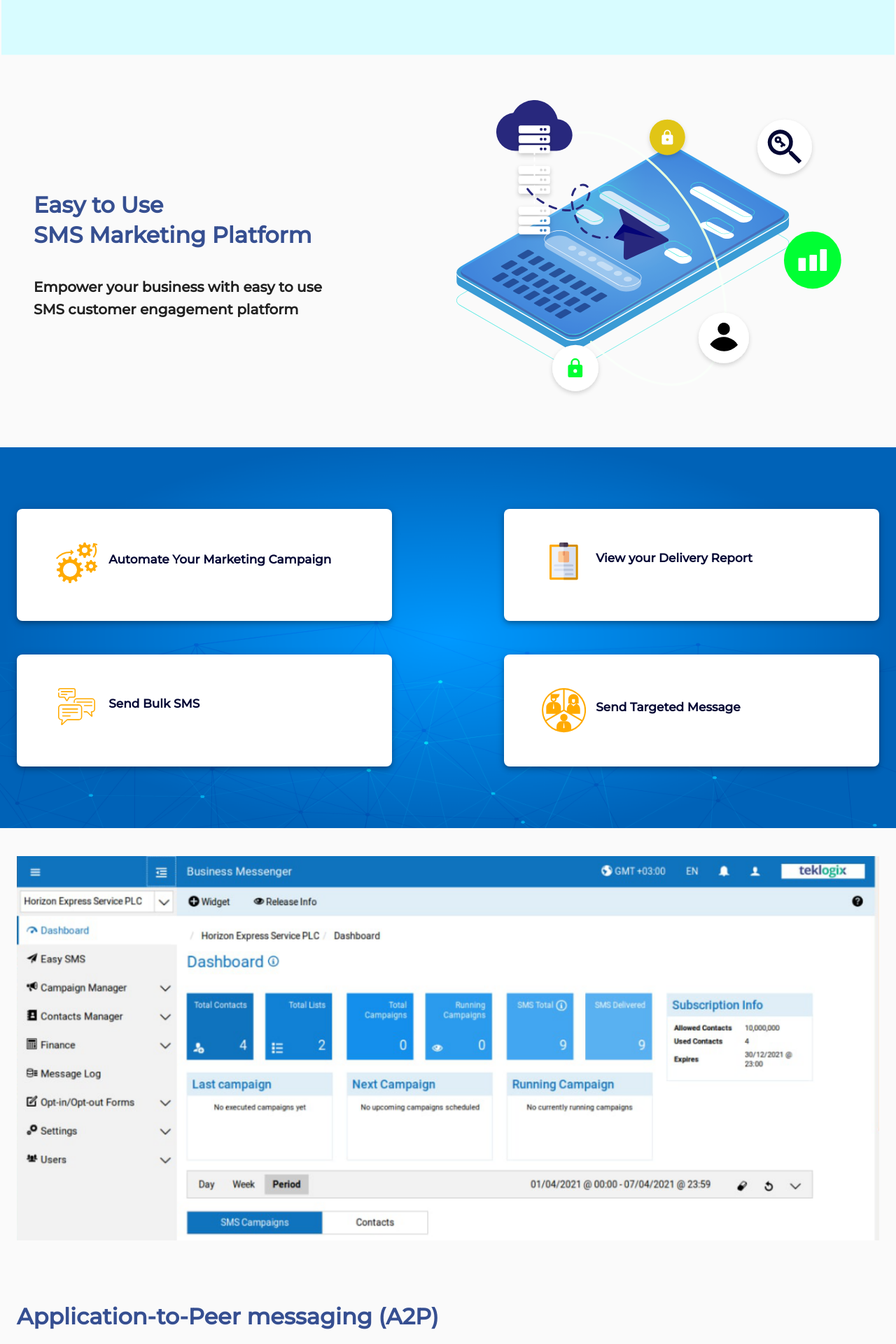
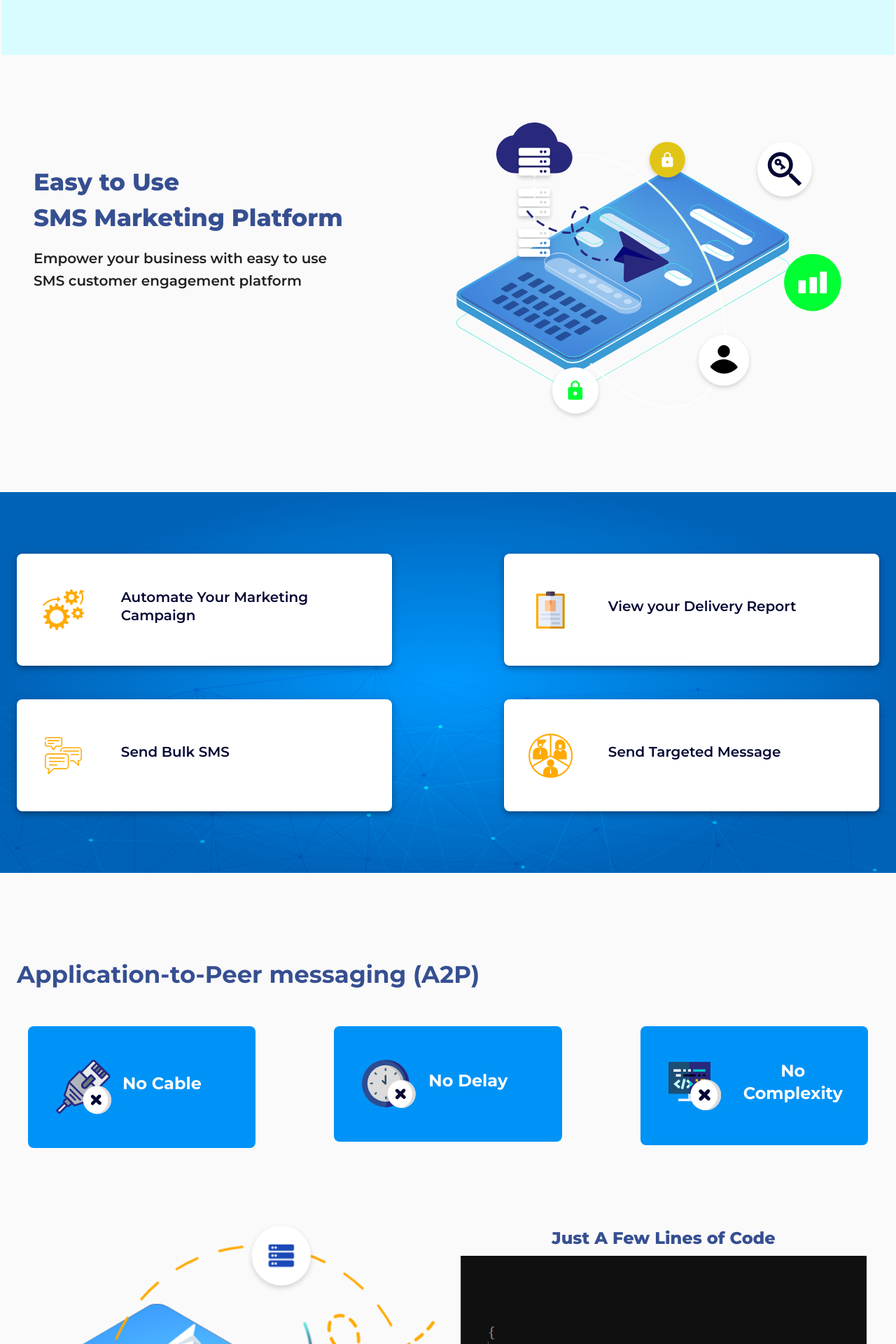
Before and after one commit to LeulAria/mt, a React (Create React App) app: page / in a window 1280 px wide. Shown: the part 1400-3320 px from the top of the page at 70% size. Built offline with nearby package versions, Linux system fonts and the light colour scheme; a web font is replaced by a local one.

Commit message:
🚸 IMPROVE: 💄 UI: - updates and improves ui

```diff
--- a/public/index.html
+++ b/public/index.html
@@ -1,19 +1,23 @@
 <!DOCTYPE html>
 <html lang="en">
+
 <head>
   <meta charset="utf-8" />
   <link rel="icon" href="%PUBLIC_URL%/favicon.ico" />
   <meta name="viewport" content="width=device-width, initial-scale=1" />
   <meta name="theme-color" content="#000000" />
-    <meta
-      name="description"
-      content="Web site created using create-react-app"
-    />
+  <meta name="description" content="Web site created using create-react-app" />
   <link rel="apple-touch-icon" href="%PUBLIC_URL%/logo192.png" />
   <link rel="preconnect" href="https://fonts.gstatic.com">
   <link href="https://fonts.googleapis.com/css2?family=Montserrat:wght@200;500&display=swap" rel="stylesheet">
   <link rel="preconnect" href="https://fonts.gstatic.com">
   <link href="https://fonts.googleapis.com/css2?family=Train+One&display=swap" rel="stylesheet">
+  <link rel="preconnect" href="https://fonts.gstatic.com">
+  <link href="https://fonts.googleapis.com/css2?family=Montserrat:wght@800&display=swap" rel="stylesheet">
+  <link rel="preconnect" href="https://fonts.gstatic.com">
+  <link href="https://fonts.googleapis.com/css2?family=Montserrat:wght@600&display=swap" rel="stylesheet">
+  <link rel="preconnect" href="https://fonts.gstatic.com">
+  <link href="https://fonts.googleapis.com/css2?family=Montserrat:wght@700&display=swap" rel="stylesheet">
   <!--
       manifest.json provides metadata used when your web app is installed on a
       user's mobile device or desktop. See https://developers.google.com/web/fundamentals/web-app-manifest/
@@ -30,6 +34,7 @@
     -->
   <title>React App</title>
 </head>
+
 <body>
   <noscript>You need to enable JavaScript to run this app.</noscript>
   <div id="root"></div>
@@ -44,4 +49,5 @@
       To create a production bundle, use `npm run build` or `yarn build`.
     -->
 </body>
+
 </html>
--- a/src/Pages/home/developers/index.tsx
+++ b/src/Pages/home/developers/index.tsx
@@ -7,7 +7,7 @@ import { makeStyles, Theme } from '@material-ui/core/styles';
 
 const useStyles = makeStyles((theme: Theme) => ({
     root:{
-        marginTop: '4rem',
+        marginTop: '10rem',
         marginBottom: '3rem',
     },
     contain: {
--- a/src/Pages/home/ease_use/index.tsx
+++ b/src/Pages/home/ease_use/index.tsx
@@ -11,7 +11,7 @@ import { makeStyles, Theme } from '@material-ui/core/styles';
 
 const useStyles = makeStyles((theme: Theme) => ({
     root: {
-        marginTop: '4rem',
+        marginTop: '10rem',
         marginBottom: '10rem',
     },
     contain: {
@@ -60,8 +60,8 @@ const useStyles = makeStyles((theme: Theme) => ({
     },
     cardTitle: {
         color: '#364F91',
-        fontWeight: 800,
-        fontSize: '32px',
+        fontWeight: 700,
+        fontSize: '34px',
         marginBottom: '3rem'
     },
 }));
--- a/src/Pages/home/pageForm/index.tsx
+++ b/src/Pages/home/pageForm/index.tsx
@@ -1,8 +1,7 @@
 import React from 'react'
-import {  Box, Typography, Grid } from "@material-ui/core";
+import { Box, Typography, Grid } from "@material-ui/core";
 import './style.css'
 import UserForm from './user_form'
-import Footer from '../footer';
 import { makeStyles, Theme } from '@material-ui/core/styles';
 
 const useStyles = makeStyles((theme: Theme) => ({
@@ -31,7 +30,7 @@ const useStyles = makeStyles((theme: Theme) => ({
         fontWeight: 700,
         letterSpacing: '1px',
         color: "#09AE9C",
-        fontSize: '40px'
+        fontSize: '42px'
     },
     text: {
         textAlign: 'start',
@@ -39,7 +38,7 @@ const useStyles = makeStyles((theme: Theme) => ({
             textAlign: 'center',
         },
         fontWeight: 700,
-        fontSize: '20px'
+        fontSize: '18px'
     },
     a2pTitle2: {
         color: 'white',
@@ -54,7 +53,8 @@ const useStyles = makeStyles((theme: Theme) => ({
         }
     },
     parentBox: {
-        paddingTop: '8rem',
+        // paddingTop: '8rem',
+        width: "100%",
         [theme.breakpoints.down('md')]: {
             alignItems: 'center',
             backgroundColor: 'white'
@@ -74,11 +74,32 @@ const useStyles = makeStyles((theme: Theme) => ({
             paddingLeft: '7rem'
         },
     },
-    contactText:{
+    contactText: {
         [theme.breakpoints.down('md')]: {
             width: '100%'
         }
+    },
+    subBox2:{
+        [theme.breakpoints.down('md')]:{
+            display: 'none'
         }
+    },
+    subBox1:{
+        [theme.breakpoints.up('lg')]:{
+            display: 'none'
+        }
+    },
+    footerTitle: {
+        fontWeight: 700,
+        color: 'black',
+        fontSize: '24px'
+    },
+    footerText: {
+        fontWeight: 700,
+        // color: '#1C4E74',
+        fontSize: '16px',
+        lineHeight: '2rem'
+    },
 }))
 
 
@@ -87,8 +108,8 @@ export default function PageForm() {
     return (
         <div id="back-to-top-anchor">
             <Box className={classes.imageBox}>
-                    <svg viewBox="0 0 600 360"><path fill="#007CD9" d="M0,240L1100,32L1440,9920L-10,320Z" className={classes.imageHolder}></path></svg>
-                    <Grid container className={classes.comp} justify="center">
+                <svg viewBox="0 0 600 310"><path fill="#007CD9" d="M0,170L1450,-212L1440,9920L-10,320Z" className={classes.imageHolder}></path></svg>
+                <Grid container className={classes.comp} justify="center" >
                     <Grid item lg={5} xs={10}>
                         <Box
                             display="flex"
@@ -103,10 +124,38 @@ export default function PageForm() {
                             </Box>
                             <Box my={1} width="70%">
                                 <Typography className={classes.text}>
-                                    Register now and use our ready made SMS <br/>
-                                    campaign platform or use our API to send SMS <br/>
+                                    Register now and use our ready made SMS <br />
+                                    campaign platform or use our API to send SMS <br />
                                     from your system.
                                     </Typography>
+                            </Box>
+                            <Box width="100%" height="100%"
+                            className={classes.subBox2}
+                            display="flex"
+                            alignItems="flex-end"
+                            justifyContent="flex-start"
+                            >
+                                <Box
+                                    display="flex"
+                                    flexDirection="column"
+                                    style={{
+                                        marginLeft: '6rem'
+                                    }}
+                                >
+                                    <Typography variant={'h5'} align='center' className={classes.footerTitle}>
+                                        Africa Regional Office
+                                    </Typography>
+                                    <Typography align='center' className={classes.footerText}>
+                                        Meskel flower, <br />
+
+                                        Central Bldg, 5th floor <br />
+                                        Addis Ababa, Ethiopia <br />
+                                        <span style={{ color: 'white', fontWeight: 100, fontSize: '16px' }}>email : a2p@teklogix.et</span> <br/>
+                                        <a href="http://mywebsite.com/home.html"
+                                        style={{ color: 'white', textDecoration: 'none', fontWeight: 100, fontSize: '16px' }}
+                                        >www.teklogix.et</a>
+                                    </Typography>
+                                </Box>
                             </Box>
                         </Box>
                     </Grid>
@@ -114,22 +163,37 @@ export default function PageForm() {
                     <Grid item lg={4} xs={10}>
                         <UserForm />
                     </Grid>
-                        <Grid item xs={12}>
+                    <Grid item xs={12}
+                        style={{
+                            backgroundColor: '#007CD9'
+                        }}
+                    >
                         <Box
                             display="flex"
-                                flexDirection="column"
                             alignItems="flex-start"
                             justifyContent="center"
                             width="100%"
-                                height="10rem"
                             bgcolor="#007CD9"
-                                px={13}
-                                className={classes.parentBox}>
+                            py={6}
+                            className={classes.subBox1}>
+                                <Box
+                                    my={2}
+                                >
+                                    <Typography variant={'h5'} align='center' className={classes.footerTitle}>
+                                        Africa Regional Office
+                                    </Typography>
+                                    <Typography align='center' className={classes.footerText}>
+                                        Meskel flower, <br />
+
+                                        Central Bldg, 5th floor <br />
+                                        Addis Ababa, Ethiopia <br />
+                                        <span style={{ color: 'white', fontWeight: 100 , fontSize: '16px' }}>email : a2p@teklogix.et</span> <br/>
+                                        <a href="http://mywebsite.com/home.html"
+                                        style={{ color: 'white', textDecoration: 'none', fontWeight: 100 , fontSize: '16px' }}
+                                        >www.teklogix.et</a>
+                                    </Typography>
                                 </Box>
-                        </Grid>
-
-                        <Grid xs={12}>
-                            <Footer />
+                        </Box>
                     </Grid>
                 </Grid>
             </Box>
--- a/src/Pages/home/resource_section/index.tsx
+++ b/src/Pages/home/resource_section/index.tsx
@@ -1,7 +1,6 @@
 import React from 'react'
 import {  Grid, Box, Container } from '@material-ui/core'
 import InfoCard from './informationCards';
-import DashboardImg from '../../../assets/images/dashboard.png'
 import {ReactComponent as Automatemarketing} from "../../../assets/icons/research/Automatemarketing.svg";
 import {ReactComponent as ViewDeliveryReport} from "../../../assets/icons/research/ViewDeliveryReport.svg";
 import {ReactComponent as Segment} from "../../../assets/icons/research/Segment.svg";
@@ -79,13 +78,6 @@ export default function Api() {
                     </Grid>
                 </Container>
             </Box>
-            <Container>
-                <Grid item xs={12}>
-                    <Box my={10}>
-                        <img src={DashboardImg} width={'100%'} />
-                    </Box>
-                </Grid>
-            </Container>
         </div>
     )
 }
--- a/src/Pages/home/resource_section/informationCards.tsx
+++ b/src/Pages/home/resource_section/informationCards.tsx
@@ -6,7 +6,7 @@ const useStyles = makeStyles((theme: Theme) => ({
     title2: {
         color: '#040734',
         fontSize: '20px',
-        fontWeight: 700,
+        fontWeight: 600,
         marginBottom: '10px'
     },
     subTitle: {
@@ -18,7 +18,10 @@ const useStyles = makeStyles((theme: Theme) => ({
     },
     card: {
         borderRadius: '0.5rem',
-        marginBottom: '3rem'
+        marginBottom: '3rem',
+        display: 'flex',
+        // flexDirection: '',
+        alignItems: 'center'
     },
     cardContainer: {
         [theme.breakpoints.down('sm')]: {
@@ -49,17 +52,17 @@ const useStyles = makeStyles((theme: Theme) => ({
 export default function Api({ Svgs, title, description, hasDescription=false }: any) {
     const classes = useStyles()
     return (
-        <Paper className={classes.card} elevation={5} style={{minHeight: hasDescription ? "9rem": "10rem", padding: !hasDescription ?  '1.5rem' : ''}}>
+        <Paper className={classes.card} elevation={5} style={{minHeight: "10rem", padding:''}}>
             <Box display="flex" flexDirection="row" px={2} py={3} className={classes.cardContainer} height="100%"
-                 alignItems="center"
+                 alignItems="center" width="100%"
             >
-                <Box width="20%" height="100%" display="flex" flexDirection="row" alignItems="flex-start" justifyContent="center" className={classes.cardContainerIcon}
+                <Box width="20%" height="100%" display="flex" flexDirection="row" alignItems="center" justifyContent="center" className={classes.cardContainerIcon}
                 >
                     <Svgs />
                 </Box>
-                <Box width="70%" className={classes.cardContainerTitle} style={{ display: !hasDescription ? 'flex' : '', justifyContent: !hasDescription ? 'flex-start': 'center', alignItems: 'center' }}>
+                <Box width="70%" className={classes.cardContainerTitle} style={{ display: !hasDescription ? 'flex' : '', justifyContent: !hasDescription ? 'flex-start': 'center', alignItems: 'center' }} pl={4}>
                     <Typography variant="h5" className={classes.title2}
-                    style={{fontSize: hasDescription ? "20px": "17px"}}
+                    // style={{fontSize: hasDescription ? "20px": "17px"}}
                     >{title}</Typography>
                     {
                         hasDescription &&
--- a/src/Pages/home/sms.tsx
+++ b/src/Pages/home/sms.tsx
@@ -16,11 +16,11 @@ const useStyles = makeStyles((theme: Theme) => ({
 
     },
     contain: {
-        marginTop: '4rem',
-        marginBottom: '4rem'
+        marginTop: '6rem',
+        marginBottom: '6rem'
     },
     container: {
-        paddingTop: '2%'
+        paddingTop: '10%'
     },
     topography: {
         color: '#28287D',
@@ -28,7 +28,7 @@ const useStyles = makeStyles((theme: Theme) => ({
     },
     topography2: {
         // color: '#28287D',
-        fontWeight: 700
+        fontWeight: 600
     },
     listItem: {
         // display: 'inline'
@@ -36,7 +36,7 @@ const useStyles = makeStyles((theme: Theme) => ({
     cardTitle: {
         color: '#364F91',
         fontWeight: 800,
-        fontSize: '32px',
+        fontSize: '34px',
         marginBottom: '1rem'
     },
 
@@ -52,29 +52,24 @@ export default function Sms() {
                     spacing={3}
                     direction="row-reverse"
                     justify="center"
-                    alignItems="center"
+                    alignItems="flex-start"
                 >
                     <Grid item xs={12} md={6}>
                         <SMSManager />
                     </Grid>
                     <Grid item xs={12} md={6}>
                         <Container className={classes.container}>
-                            <Typography variant={'h5'} className={classes.cardTitle} >
+                            <Typography className={classes.cardTitle} >
                                 Easy to Use <br />
                                 SMS Marketing Platform
                             </Typography>
-                            <br />
+                            {/* <br /> */}
                             <Typography align={'center'} variant='h6' display='inline' className={classes.topography2} >
                                 Empower your business with easy to use  <br />
                                 SMS customer engagement platform
                             </Typography>
                         </Container>
                     </Grid>
-                    {/* <Grid item xs={12}>
-                        <Box my={7}>
-                            <img src={DashboardImg} width={'100%'} />
-                        </Box>
-                    </Grid> */}
                 </Grid>
             </Container>
         </div>
```
Also changed, not shown: src/Pages/home/index.tsx (+0 -11 lines), 1 other file (tests, documents, lock files or other folders). Lines whose indentation alone changed are shown as unchanged.
